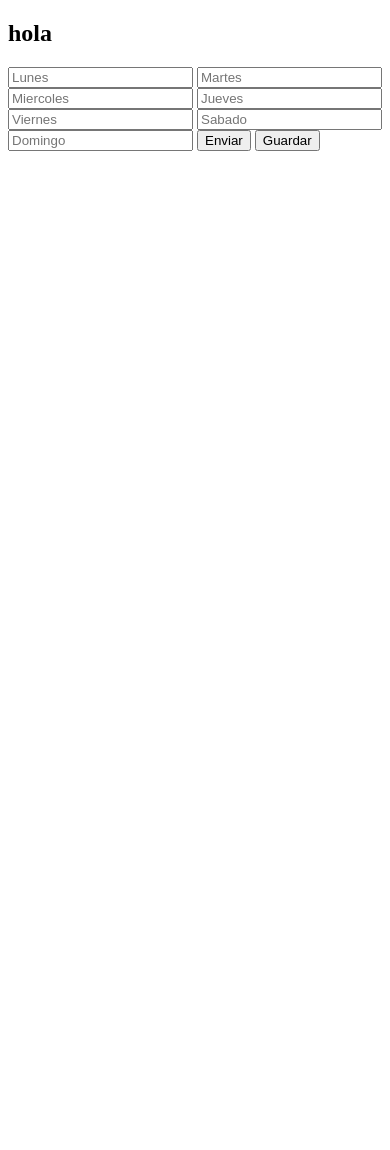
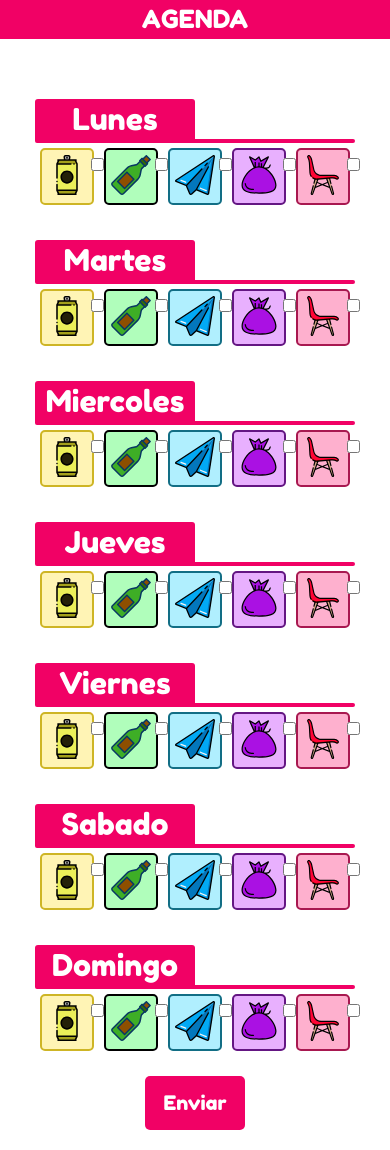
Before and after one commit to Fila3Basura/agendabasura, a Flask app: page /configuracion in a window 390 px wide. Before the commit the page ends 151 px from the top, so only its background shows below. Run offline with Flask 2, Linux system fonts and the light colour scheme.

Commit message:
FINALIZACION DE ESTILO DE CONFIGURACION // TRASPASO A CONFIGURACION.HTML (NOTA: ARREGLAR JAVASCRIPT) JAVASCRIPT NO FUNCIONA

```diff
--- a/src/static/css/style.css
+++ b/src/static/css/style.css
@@ -4,24 +4,24 @@
     -khtml-user-select: none;
     -ms-user-select:none;}
 
-#plastico{background-color: rgba(255, 223, 45, 0.349); border: 2px solid rgb(206, 181, 37);}
+.plastico{background-color: rgba(255, 223, 45, 0.349); border: 2px solid rgb(206, 181, 37);}
 
-#cristal{background-color: rgba(30, 252, 60, 0.349);border: 2px solid}
+.cristal{background-color: rgba(30, 252, 60, 0.349);border: 2px solid}
 
-#papel{background-color: rgba(30, 208, 252, 0.349);border: 2px solid rgb(18, 110, 133)}
+.papel{background-color: rgba(30, 208, 252, 0.349);border: 2px solid rgb(18, 110, 133)}
 
-#general{background-color: rgba(189, 30, 252, 0.349);border: 2px solid rgb(100, 22, 131)}
+.general{background-color: rgba(189, 30, 252, 0.349);border: 2px solid rgb(100, 22, 131)}
 
-#organico{background-color: rgba(252, 137, 30, 0.349);border: 2px solid rgb(128, 70, 16)}
+.organico{background-color: rgba(252, 137, 30, 0.349);border: 2px solid rgb(128, 70, 16)}
 
-#muebles{background-color: rgba(252, 30, 115, 0.349);border: 2px solid rgb(168, 24, 80);}
+.muebles{background-color: rgba(252, 30, 115, 0.349);border: 2px solid rgb(168, 24, 80);}
 
 
 .nav{
     padding: 7px;
     box-sizing: border-box;
     background-color: rgb(241, 1, 101);
-    width: 100%;
+    width: 100vw;
     text-align: center;
     font-family: 'Fredoka One', cursive;
     font-size: 25px;
@@ -30,7 +30,8 @@
 .linea{
     padding: 2px;
     border-radius: 0px 5px 5px 5px;
-    background-color: rgb(241, 1, 101);}
+    background-color: rgb(241, 1, 101);
+    width: 98.9%;}
 
 body{
     display: flex;
@@ -38,12 +39,25 @@ body{
     flex-direction: column;
     background-color: white;}
 
-.dias{display: flex;}
+
+.dias h2{
+    border-radius: 3px 3px 0px 0px;
+}
+.h2{
+
+    width: 100%;
+    border-radius: 5px 5px 0px 0px;
+}
 
 .label{
     margin: 5px;
     padding: 15px;
     border-radius: 5px}
+
+.label img{
+    position: relative;
+    top: 10px;
+}
 
 form label input{position:absolute;}
 
@@ -59,13 +73,56 @@ form{position: relative;}
     color: white;
     padding: 5px;
     background: rgb(241, 1, 101);
-    width: 85px;
+    width: 150px;
+    text-align: center;
     font-family: 'Fredoka One', cursive;
     font-size: 30px;}
-
 
 
 .divFormulario form label{
     margin: 5px;
     padding: 5px;
     border-radius: 5px;}
+
+form{
+    display: flex;
+    flex-direction: column;
+
+    align-items: center;
+}
+
+.boton button{
+    padding: 15px;
+    border-radius: 5px;
+    border: none;
+    background: rgb(241, 1, 101);
+    width: 100px;
+    font-family: 'Fredoka One', cursive;
+    color: white;
+    font-size: 20px;
+}
+
+.boton{
+    padding: 20px;
+}
+
+@media(max-width: 396px){
+    label img{
+        width: 40px;
+
+        position: relative;
+        top: 0px;
+    }
+}
+
+.dias{
+    display: flex;
+    flex-direction: column;
+    width: 100%;
+    margin-top: 30px;
+}
+
+.div{
+    display: flex;
+    flex-direction: column;
+}
--- a/src/templates/configuracion.html
+++ b/src/templates/configuracion.html
@@ -1,22 +1,47 @@
 {% extends 'layout.html' %}
 
 {% block header %}
+<div class="nav"><div class="tituloNav"><h1>AGENDA</h1></div></div>
 {% endblock %}
 
 {% block main %}
-<h2>hola</h2>
-    <form action="/" method="post" class="formulario">
-    <input type="text" id="lunes" name="lunes" placeholder="Lunes">
-    <input type="text" id="martes" name="martes" placeholder="Martes">
-    <input type="text" id="miercoles" name="miercoles" placeholder="Miercoles">
-    <input type="text" id="jueves" name="jueves" placeholder="Jueves">
-    <input type="text" id="viernes" name="viernes" placeholder="Viernes">
-    <input type="text" id="sabado" name="sabado" placeholder="Sabado">
-    <input type="text" id="domingo" name="domingo" placeholder="Domingo">
-    <input type="submit" value="Enviar" id="enviar" name="enviar">
-    <input type="submit" value="Guardar" id="guardar" name="guardar">
+
+<div class="divFormulario">
+
+
+    <form action="/" method="POST" class="formulario">
+
+        {% for x in ['Lunes','Martes','Miercoles','Jueves','Viernes','Sabado','Domingo'] %}
+
+        <div class="dias"><div class="h2"><h2>{{x}}</h2></div></div>
+
+        <div class="linea"></div>
+
+        <div class="chekbox">
+
+            {% for i in ['plastico','cristal','papel','general','muebles'] %}
+
+
+        <label class="{{i}}" id="{{i}}{{x}}" onclick="{{i}}()" for="{{i}}check{{x}}">
+                <img onclick="{{i}}()" src="{{ url_for('static', filename='img/'+i+'.svg' )}}" width="50" alt="">
+                <input id="{{i}}check{{x}}" type="checkbox" name="{{x}}"  value="{{i}}">
+        </label>
+
+        {% endfor %}
+
+
+        </div>
+
+        {% endfor %}
+
+
+    <div class="boton"><button >Enviar</button></div>
 
     </form>
+</div>
+
+
+
 
 {% endblock %}
 
--- a/src/templates/layout.html
+++ b/src/templates/layout.html
@@ -4,6 +4,14 @@
     <meta charset="UTF-8">
     <meta name="viewport" content="width=device-width, initial-scale=1.0">
     <title>Formulario formulario semanal</title>
+
+    <link rel="stylesheet" href="{{ url_for('static', filename='css/reset.css')}}">
+    <link rel="stylesheet" href="{{ url_for('static', filename='css/style.css')}}">
+
+    <link href="https://fonts.googleapis.com/css?family=Fredoka+One&display=swap" rel="stylesheet">
+
+    <script src="{{ url_for('static', filename='js/javascript.js')}}"></script>
+
 </head>
 <body>
 
```
Also changed, not shown: src/static/js/javascript.js (+78 -69 lines), src/templates/index.html (+34 -2 lines), src/templates/pruebajose.html (+20 -32 lines).
